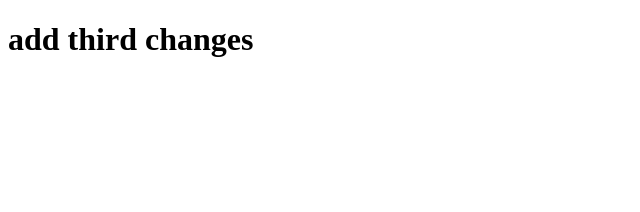
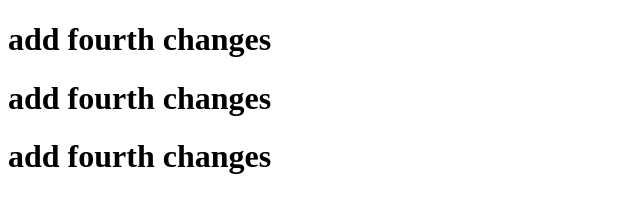
Before and after one commit to Omicrus/site, a plain HTML site: page index.html in a window 1280 px wide. Shown: the whole page, without its empty margins (0-640 px from the left). Drawn offline with Linux system fonts and the light colour scheme.

Commit message:
fourth commit

```diff
--- a/index.html
+++ b/index.html
@@ -5,7 +5,9 @@
 	<title>Document</title>
 </head>
 <body>
-	<h1>add third changes </h1>
+	<h1>add fourth changes </h1>
+	<h1>add fourth changes </h1>
+	<h1>add fourth changes </h1>
 
 </body>
 </html>
```
